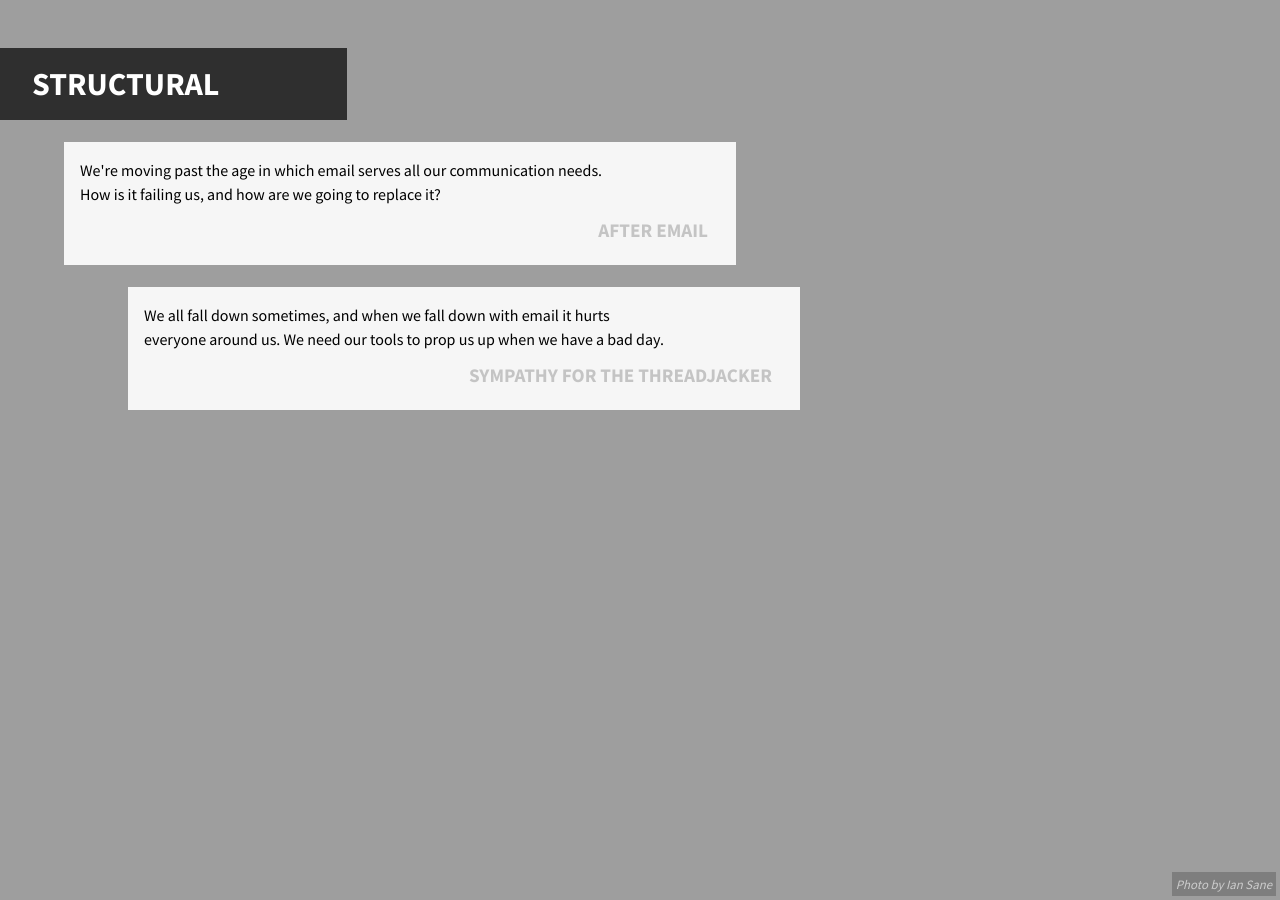
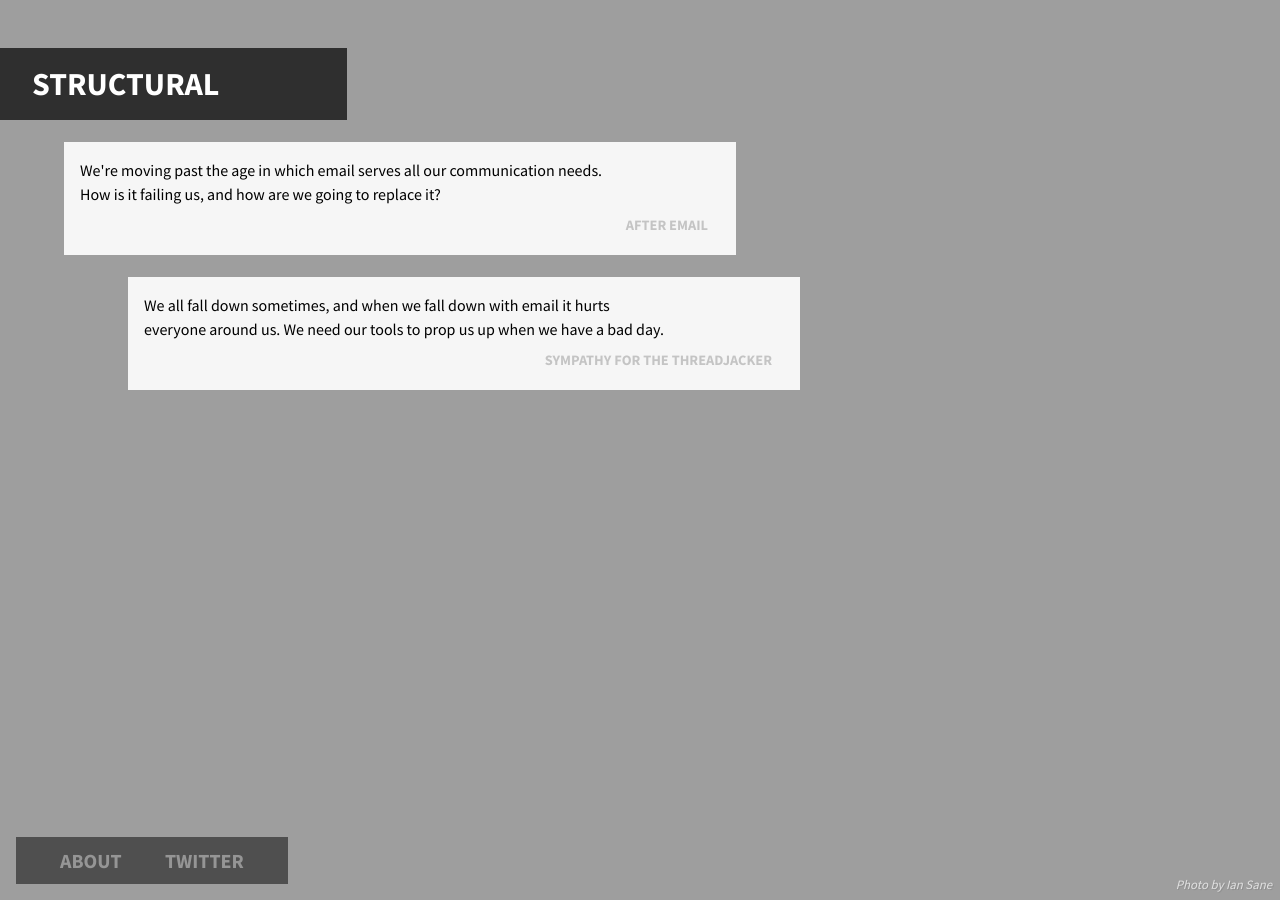
Before and after one commit to Structural/structural.github.io, a Jekyll site: the page built from index.html, in a window 1280 px wide. Built offline with Jekyll 4.4.1, drawn with Linux system fonts in a browser that asks for light colours.

Commit message:
add about and twitter links to the homepage

```diff
--- a/assets/css/homepage.css
+++ b/assets/css/homepage.css
@@ -1,5 +1,11 @@
 div, span{
   cursor:default;
+}
+a{
+  -webkit-transition: background-color 1s, color 1s;
+  -moz-transition: background-color 1s, color 1s;
+  -o-transition: background-color 1s, color 1s;
+  transition: background-color 1s, color 1s;
 }
   .homepage {
   margin: 0;
@@ -76,48 +82,61 @@ div, span{
 .article-title a{
   display:inline-block;
 
-  -webkit-transition: background-color 1s, color 1s;
-  -moz-transition: background-color 1s, color 1s;
-  -o-transition: background-color 1s, color 1s;
-  transition: background-color 1s, color 1s;
-
   font-weight: bold;
-  font-size: 1.2rem;
+  font-size: 0.9rem;
   background-color: transparent;
   color:rgba(0,0,0,0.2);
-  padding: 0.25rem 0.75rem;
-
+  padding: 0.15rem 0.75rem;
   text-transform: uppercase;
 }
+
+
 .article-title a:hover {
   background-color: rgba(0, 0, 0, 0.7);
   color: white;
 }
 
-.attribution {
+.homepage-footer {
   position: absolute;
   bottom: 0;
-  right: 0;
+  left:0;
+  background-color: rgba(0,0,0,0.5);
+  padding:0.1rem 1.5rem;
+  margin:1.0rem;
 }
 
-.attribution a {
+.homepage-footer a {
   display:inline-block;
-  color: #CCC;
+  color:rgba(255,255,255,0.4);
   text-decoration: none;
+  font-weight: bold;
+  padding: 0.35rem 0.75rem;
+  margin:0.25rem 0.5rem;
+  cursor: pointer;
+  font-size: 1.25rem;
+  text-transform: uppercase;
+}
+
+.homepage-footer a:hover{
+  color:white;
+}
+
+.attribution{
+  position: absolute;
+  bottom: 0;
+  right:0;
+}
+.attribution a{
+  display:inline-block;
+  color:rgba(255,255,255,0.7);
   font-style: italic;
   font-size:0.8rem;
   padding: 0.25rem 0.25rem;
   margin:0.25rem 0.25rem;
-  cursor: pointer;
-  background-color: rgba(0,0,0,0.2);
-  -webkit-transition: background-color 1s, color 1s;
-  -moz-transition: background-color 1s, color 1s;
-  -o-transition: background-color 1s, color 1s;
-  transition: background-color 1s, color 1s;
+  text-shadow:1px 1px rgba(128,128,128,0.5);
+
 }
-
 .attribution a:hover{
-  background-color: rgba(0,0,0,0.5);
   color:white;
 }
 
@@ -141,4 +160,11 @@ div, span{
     margin:1.0rem;
     text-align: right;
   }
+  .homepage-footer{
+    position:relative;
+    margin:1.0rem 0.5rem;
+  }
+  .homepage-footer a{
+    display:block;
+  }
 }
--- a/index.html
+++ b/index.html
@@ -33,8 +33,10 @@ layout: fuckyoujekyll
 
 </div>
 
-<div class="attribution">
-  <a href="http://www.flickr.com/photos/31246066@N04/8751675163/">
-    Photo by Ian Sane
-  </a>
+<div class="homepage-footer">
+  <a href='{{ site.url }}/about/'>About</a>
+  <a href='http://twiter.com/structuralists'>twitter</a>
 </div>
+<div class='attribution'>
+  <a href="http://www.flickr.com/photos/31246066@N04/8751675163/">Photo by Ian Sane</a>
+</div>
```
